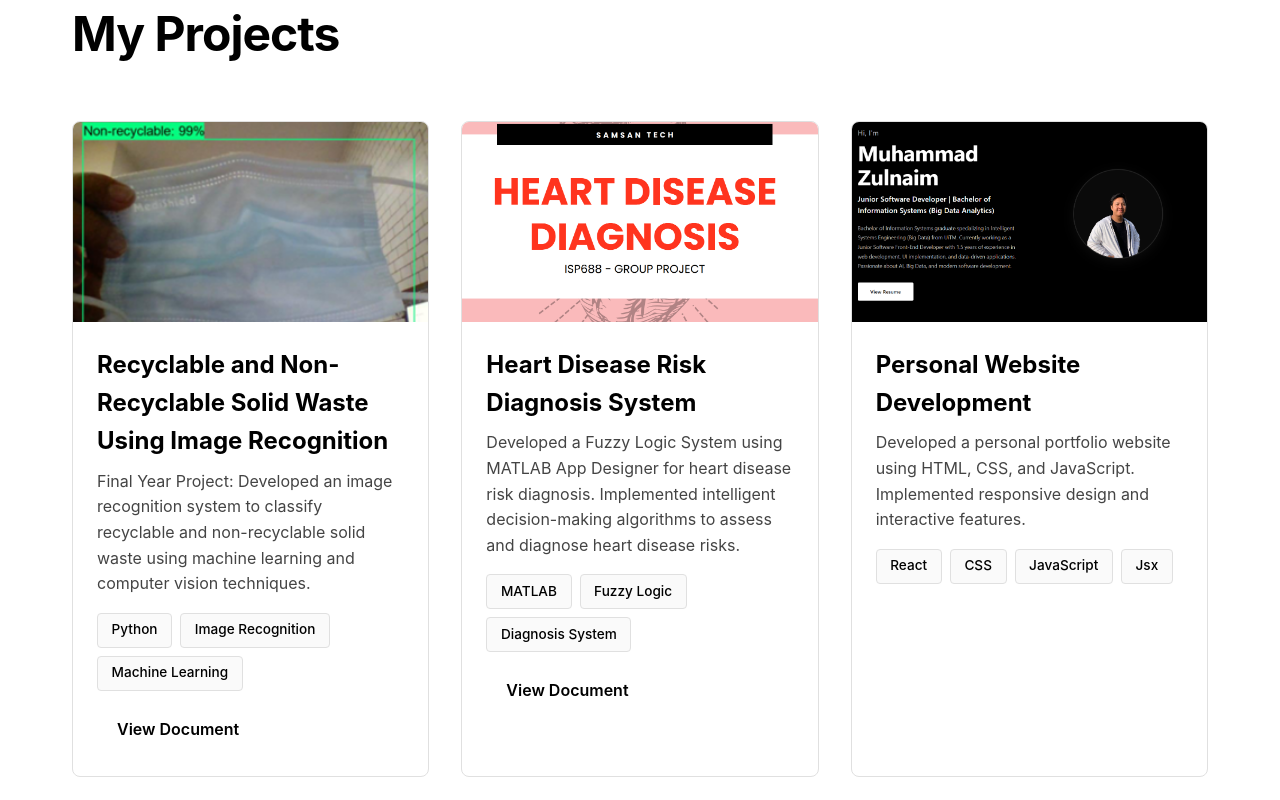
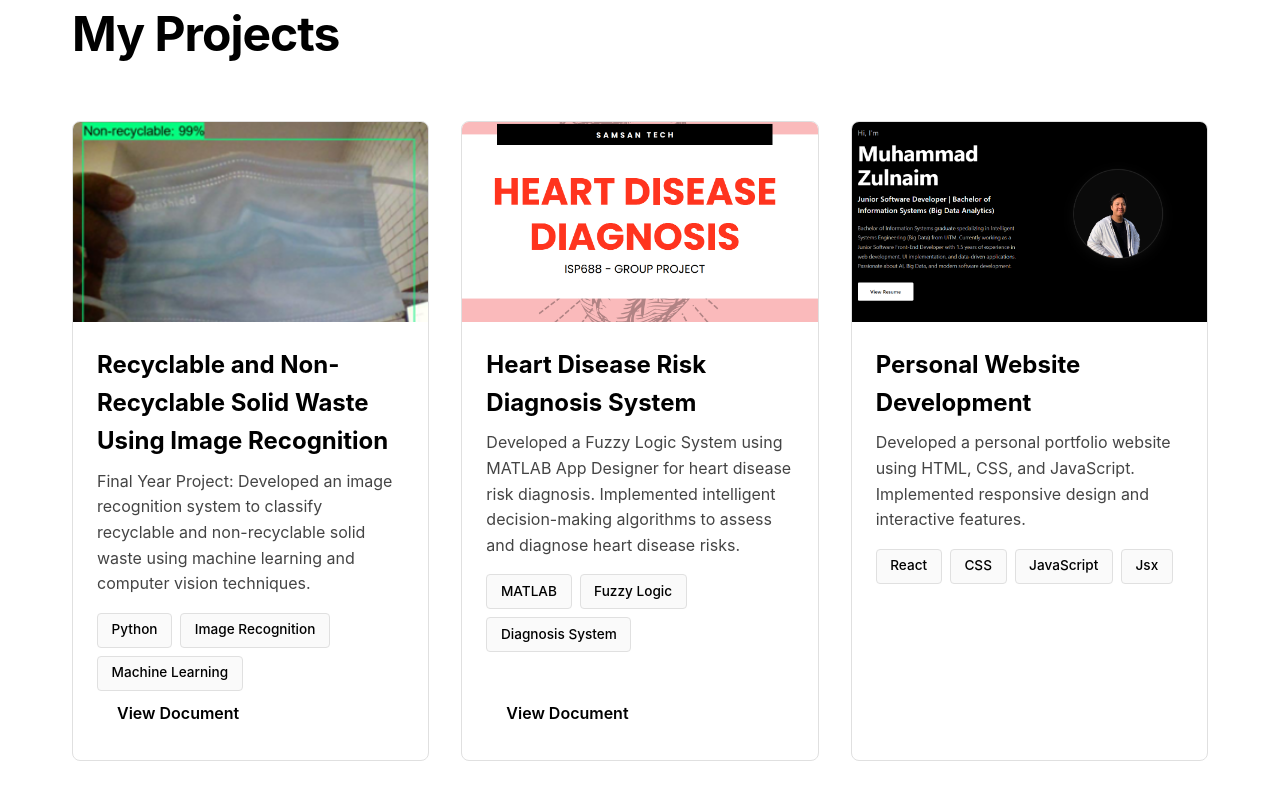
Before and after one commit to zulnaim-IT/My-Project, a React (Vite) app in the folder my profile/frontend/: page / in a window 1280 px wide. Shown: the part 1540-2340 px from the top of the page. Built offline with nearby package versions, Linux system fonts and the light colour scheme.

Commit message:
align button

```diff
--- a/my profile/frontend/src/components/Projects.css
+++ b/my profile/frontend/src/components/Projects.css
@@ -28,6 +28,8 @@
   box-shadow: none;
   transition: transform 0.3s ease, box-shadow 0.3s ease;
   border: 1px solid var(--border);
+  display: flex;
+  flex-direction: column;
 }
 
 .project-card:hover {
@@ -68,6 +70,9 @@
 
 .project-content {
   padding: 1.5rem;
+  display: flex;
+  flex-direction: column;
+  flex-grow: 1;
 }
 
 .project-content h3 {
@@ -90,7 +95,7 @@
 
 .project-btn {
   display: inline-block;
-  margin-top: 1rem;
+  margin-top: auto;
   padding: 10px 20px;
   background-color: #ffffff;
   color: #000000;
```
